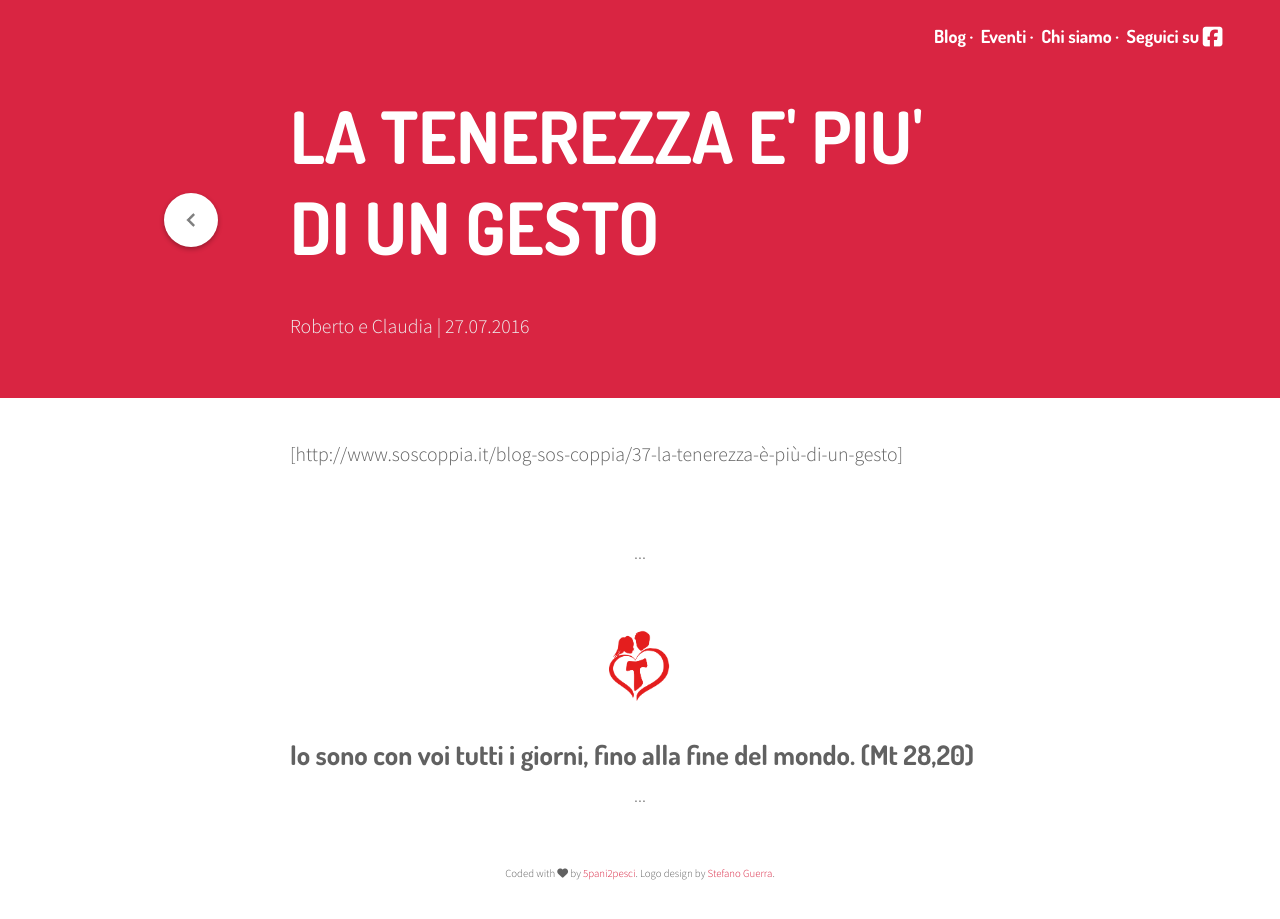
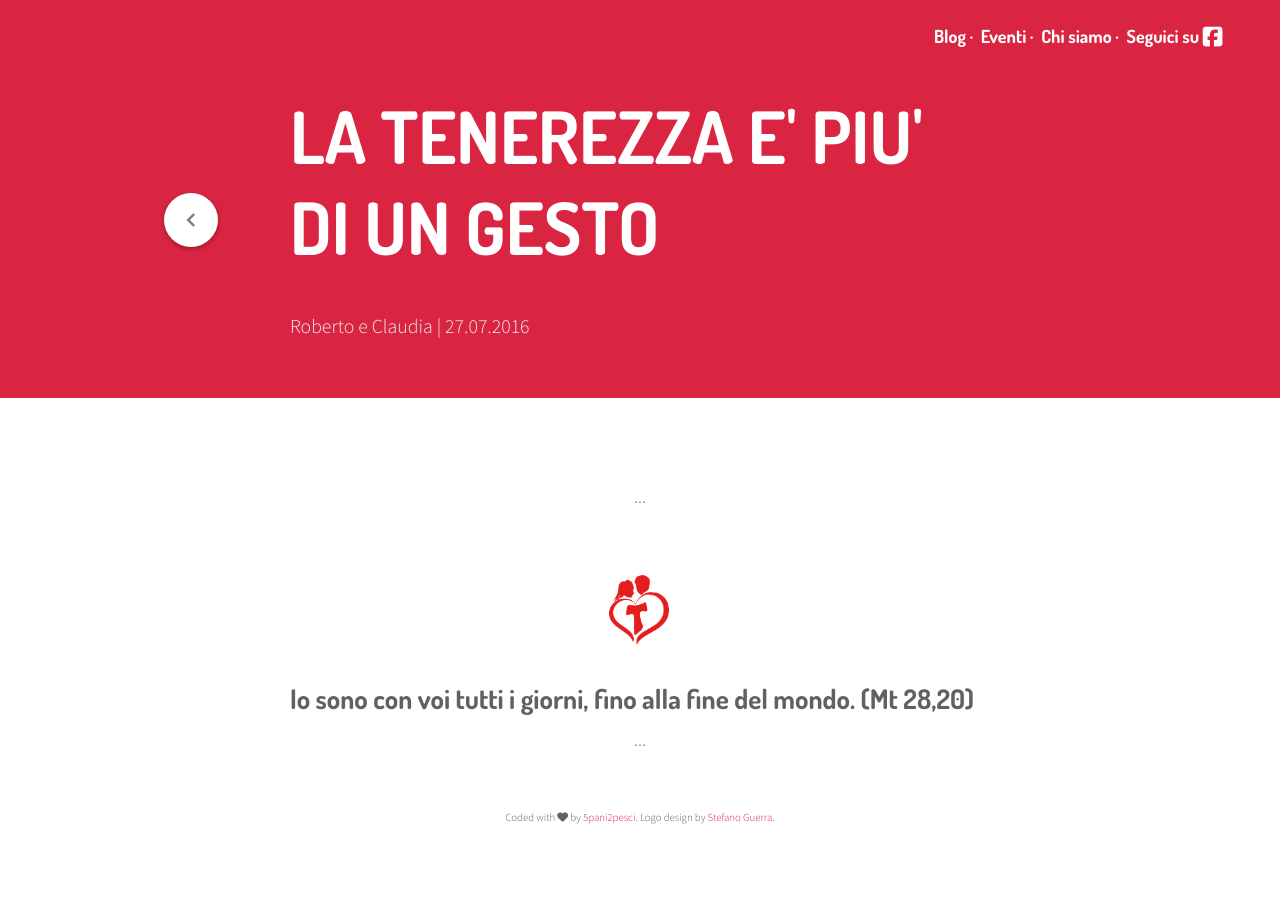
Before and after one commit to amatiperamare/amatiperamare.github.io, a Jekyll site: the page built from _posts/2016-07-27-la-tenerezza-più-di-un- gesto.markdown, in a window 1280 px wide and 934 px high. Shown: the top 919 px of the window. Built offline with Jekyll 4.4.1, drawn with Linux system fonts in a browser that asks for light colours; nearby versions of some CDN libraries.

Commit message:
Updated La Tenerezza Più Di Un  Gesto

```diff
--- a/_posts/2016-07-27-la-tenerezza-più-di-un- gesto.markdown
+++ b/_posts/2016-07-27-la-tenerezza-più-di-un- gesto.markdown
@@ -4,4 +4,4 @@ date: 2016-07-27 18:39:00 +02:00
 author: Roberto e Claudia
 ---
 
-[http://www.soscoppia.it/blog-sos-coppia/37-la-tenerezza-è-più-di-un-gesto]
+[](http://www.soscoppia.it/blog-sos-coppia/37-la-tenerezza-è-più-di-un-gesto)
```
